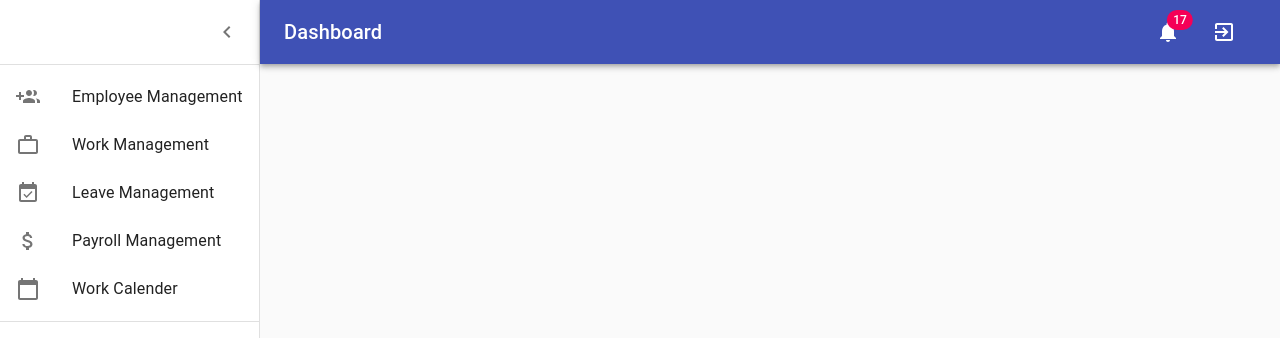
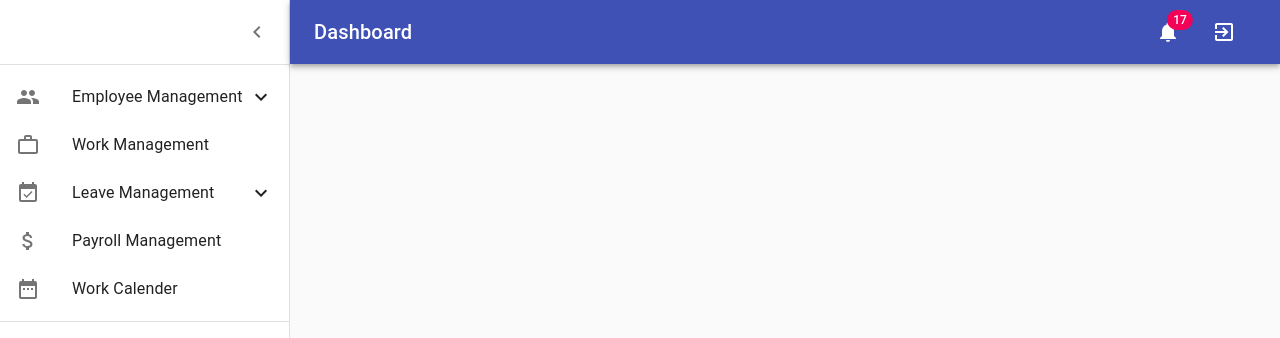
Before and after one commit to thinkDifferent-Mine/management, a React (Create React App) app: page /dashboard in a window 1280 px wide. Shown: the top 338 px of the page. Built offline with nearby package versions, Linux system fonts and the light colour scheme; sample sign-in values are in the browser's storage; the HTML template or start-up script is replaced by a standard one.

Commit message:
feature- dropdown

```diff
--- a/src/components/dashboard/Dashboard.js
+++ b/src/components/dashboard/Dashboard.js
@@ -15,11 +15,10 @@ import ChevronLeftIcon from '@material-ui/icons/ChevronLeft';
 import NotificationsIcon from '@material-ui/icons/Notifications';
 import Badge from '@material-ui/core/Badge';
 import { useHistory } from "react-router-dom";
-import { mainListItems} from './NavSider';
-import List from '@material-ui/core/List';
+import NavList from './NavList';
 import ExitToAppIcon from '@material-ui/icons/ExitToApp';
 
-const drawerWidth = 260;
+const drawerWidth = 290;
 
 const useStyles = makeStyles((theme) => ({
   root: {
@@ -159,7 +158,7 @@ export default function Dashboard() {
           </IconButton>
         </div>
         <Divider />
-        <List>{mainListItems}</List>
+         <NavList/>
         <Divider />
 
       </Drawer>
--- /dev/null
+++ b/src/components/dashboard/NavList.js
@@ -0,0 +1,114 @@
+import React from 'react';
+import { makeStyles } from '@material-ui/core/styles';
+import List from '@material-ui/core/List';
+import ListItem from '@material-ui/core/ListItem';
+import ListItemIcon from '@material-ui/core/ListItemIcon';
+import ListItemText from '@material-ui/core/ListItemText';
+import Collapse from '@material-ui/core/Collapse';
+import SendIcon from '@material-ui/icons/Send';
+import ExpandLess from '@material-ui/icons/ExpandLess';
+import ExpandMore from '@material-ui/icons/ExpandMore';
+import EventAvailableIcon from '@material-ui/icons/EventAvailable';
+import WorkOutlineIcon from '@material-ui/icons/WorkOutline';
+import AttachMoneyIcon from '@material-ui/icons/AttachMoney';
+import CheckCircleOutlineIcon from '@material-ui/icons/CheckCircleOutline';
+import PersonAddIcon from '@material-ui/icons/PersonAdd';
+import UpdateIcon from '@material-ui/icons/Update';
+import GroupIcon from '@material-ui/icons/Group';
+import DateRangeIcon from '@material-ui/icons/DateRange';
+
+const useStyles = makeStyles((theme) => ({
+  root: {
+    width: '100%',
+    maxWidth: 360,
+    backgroundColor: theme.palette.background.paper,
+  },
+  nested: {
+    paddingLeft: theme.spacing(4),
+  },
+}));
+
+export default function NavList() {
+  const classes = useStyles();
+  const [open, setOpen] = React.useState(false);
+  const [leave, setLeave] = React.useState(false);
+  const handleClick = () => {
+    setOpen(!open);
+  };
+  const handleClickLeave = () => {
+    setLeave(!leave);
+  };
+
+  return (
+    <List
+
+    >
+      <ListItem button onClick={handleClick}>
+        <ListItemIcon>
+        <GroupIcon />
+        </ListItemIcon>
+        <ListItemText primary="Employee Management" />
+        {open ? <ExpandLess /> : <ExpandMore />}
+      </ListItem>
+      <Collapse in={open} timeout="auto" unmountOnExit>
+        <List component="div" disablePadding>
+          <ListItem button className={classes.nested}>
+            <ListItemIcon>
+            <PersonAddIcon/>
+            </ListItemIcon>
+            <ListItemText primary="Add Employee" />
+          </ListItem>
+          <ListItem button className={classes.nested}>
+            <ListItemIcon>
+            <UpdateIcon/>
+            </ListItemIcon>
+            <ListItemText primary="Employee Status" />
+          </ListItem>
+        </List>
+      </Collapse>
+
+      <ListItem button>
+        <ListItemIcon>
+        <WorkOutlineIcon/>
+        </ListItemIcon>
+        <ListItemText primary="Work Management" />
+      </ListItem>
+
+      <ListItem button onClick={handleClickLeave}>
+        <ListItemIcon>
+        <EventAvailableIcon />
+        </ListItemIcon>
+        <ListItemText primary="Leave Management" />
+        {leave ? <ExpandLess /> : <ExpandMore />}
+      </ListItem>
+      <Collapse in={leave} timeout="auto" unmountOnExit>
+        <List component="div" disablePadding>
+          <ListItem button className={classes.nested}>
+            <ListItemIcon>
+            <SendIcon/>
+            </ListItemIcon>
+            <ListItemText primary="Request" />
+          </ListItem>
+          <ListItem button className={classes.nested}>
+            <ListItemIcon>
+            <CheckCircleOutlineIcon/>
+            </ListItemIcon>
+            <ListItemText primary="Approved" />
+          </ListItem>
+        </List>
+      </Collapse>
+      <ListItem button>
+        <ListItemIcon>
+        <AttachMoneyIcon />
+        </ListItemIcon>
+        <ListItemText primary="Payroll Management" />
+      </ListItem>
+      <ListItem button>
+        <ListItemIcon>
+        <DateRangeIcon />
+        </ListItemIcon>
+        <ListItemText primary="Work Calender" />
+      </ListItem>
+    </List>
+  );
+}
```
Also changed, not shown: src/components/dashboard/EmployeeManagement.js (deleted, +0 -11 lines), src/components/dashboard/LeaveManagement.js (deleted), src/components/dashboard/PayrollManagement.js (deleted), src/components/dashboard/WorkManagement.js (deleted), 1 other file (tests, documents, lock files or other folders).
